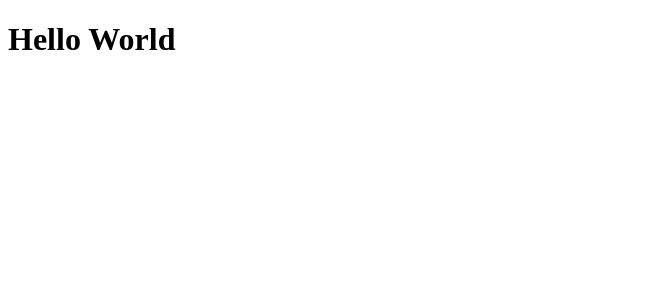
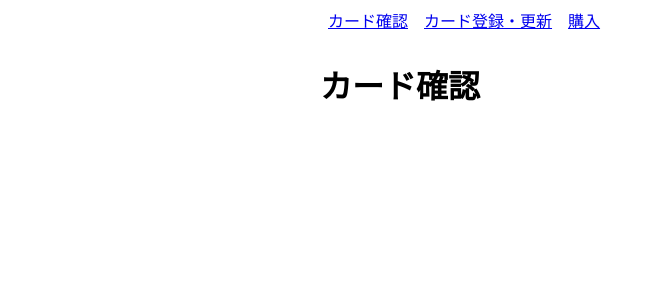
Before and after one commit to SkipEveryLunch/fincode-token-integration-practice, a React (Vite) app in the folder frontend/: page /card in a window 1280 px wide. Shown: the top 300 px of the page, without its empty margins (0-655 px from the left). Built offline with nearby package versions, Linux system fonts and the light colour scheme.

Commit message:
フロントエンドに最低限のルーティングを実装

```diff
--- a/frontend/index.html
+++ b/frontend/index.html
@@ -4,6 +4,13 @@
     <meta charset="UTF-8" />
     <meta name="viewport" content="width=device-width, initial-scale=1.0" />
     <title>fincode practice</title>
+    <style>
+      body {
+        max-width: 640px;
+        margin: 0 auto;
+        padding: 0 1rem;
+      }
+    </style>
   </head>
   <body>
     <div id="root"></div>
--- a/frontend/package.json
+++ b/frontend/package.json
@@ -11,7 +11,8 @@
   },
   "dependencies": {
     "react": "^19.2.6",
-    "react-dom": "^19.2.6"
+    "react-dom": "^19.2.6",
+    "react-router-dom": "^7.15.1"
   },
   "devDependencies": {
     "@eslint/js": "^10.0.1",
--- a/frontend/src/App.tsx
+++ b/frontend/src/App.tsx
@@ -1,5 +1,21 @@
-function App() {
-  return <h1>Hello World</h1>;
+import { BrowserRouter, Routes, Route, Navigate } from 'react-router-dom';
+import Header from './components/Header';
+import CardConfirmPage from './pages/CardConfirmPage';
+import CardRegisterPage from './pages/CardRegisterPage';
+import PurchasePage from './pages/PurchasePage';
+
+export default function App() {
+  return (
+    <BrowserRouter>
+      <Header />
+      <main>
+        <Routes>
+          <Route path="/card" element={<CardConfirmPage />} />
+          <Route path="/card/register" element={<CardRegisterPage />} />
+          <Route path="/purchase" element={<PurchasePage />} />
+          <Route path="*" element={<Navigate to="/card" replace />} />
+        </Routes>
+      </main>
+    </BrowserRouter>
+  );
 }
-
-export default App;
--- /dev/null
+++ b/frontend/src/components/Header.tsx
@@ -0,0 +1,13 @@
+import { NavLink } from 'react-router-dom';
+
+export default function Header() {
+  return (
+    <header>
+      <nav style={{ display: 'flex', gap: '1rem', padding: '0.5rem' }}>
+        <NavLink to="/card">カード確認</NavLink>
+        <NavLink to="/card/register">カード登録・更新</NavLink>
+        <NavLink to="/purchase">購入</NavLink>
+      </nav>
+    </header>
+  );
+}
--- /dev/null
+++ b/frontend/src/pages/CardConfirmPage.tsx
@@ -0,0 +1,3 @@
+export default function CardConfirmPage() {
+  return <h1>カード確認</h1>;
+}
--- /dev/null
+++ b/frontend/src/pages/CardRegisterPage.tsx
@@ -0,0 +1,3 @@
+export default function CardRegisterPage() {
+  return <h1>カード登録・更新</h1>;
+}
--- /dev/null
+++ b/frontend/src/pages/PurchasePage.tsx
@@ -0,0 +1,3 @@
+export default function PurchasePage() {
+  return <h1>購入</h1>;
+}
```
Also changed, not shown: 1 other file (tests, documents, lock files or other folders).
